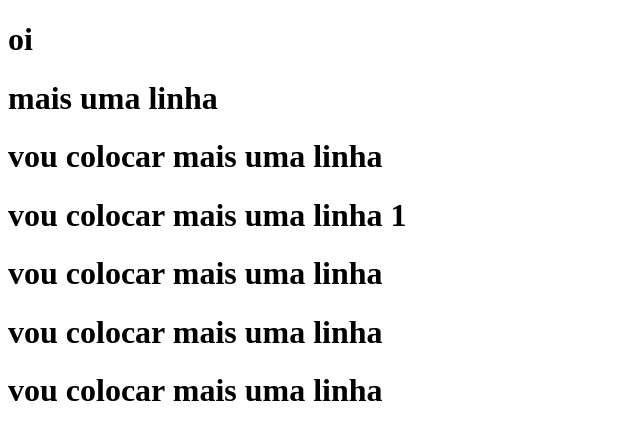
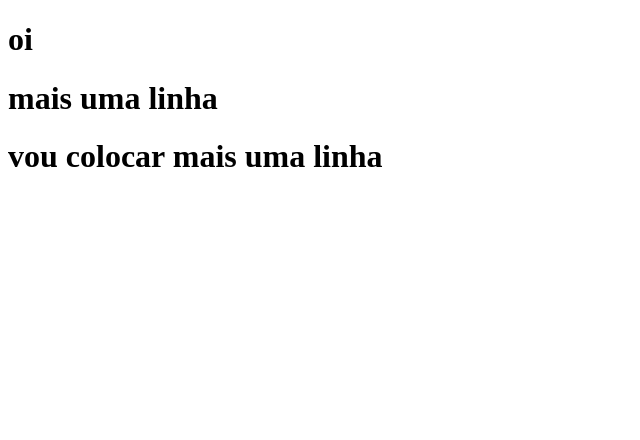
Before and after one commit to MarkinDannen/aulaSegunda, a plain HTML site: page index.html in a window 1280 px wide. Shown: the whole page, without its empty margins (0-640 px from the left). Drawn offline with Linux system fonts and the light colour scheme.

Commit message:
removido algo

```diff
--- a/index.html
+++ b/index.html
@@ -10,9 +10,5 @@
     <h1>oi</h1>
     <h1>mais uma linha</h1>
     <h1>vou colocar mais uma linha</h1>
-    <h1>vou colocar mais uma linha 1</h1>
-    <h1>vou colocar mais uma linha</h1>
-    <h1>vou colocar mais uma linha</h1>
-    <h1>vou colocar mais uma linha</h1>
-</body>
+
 </html>
```
